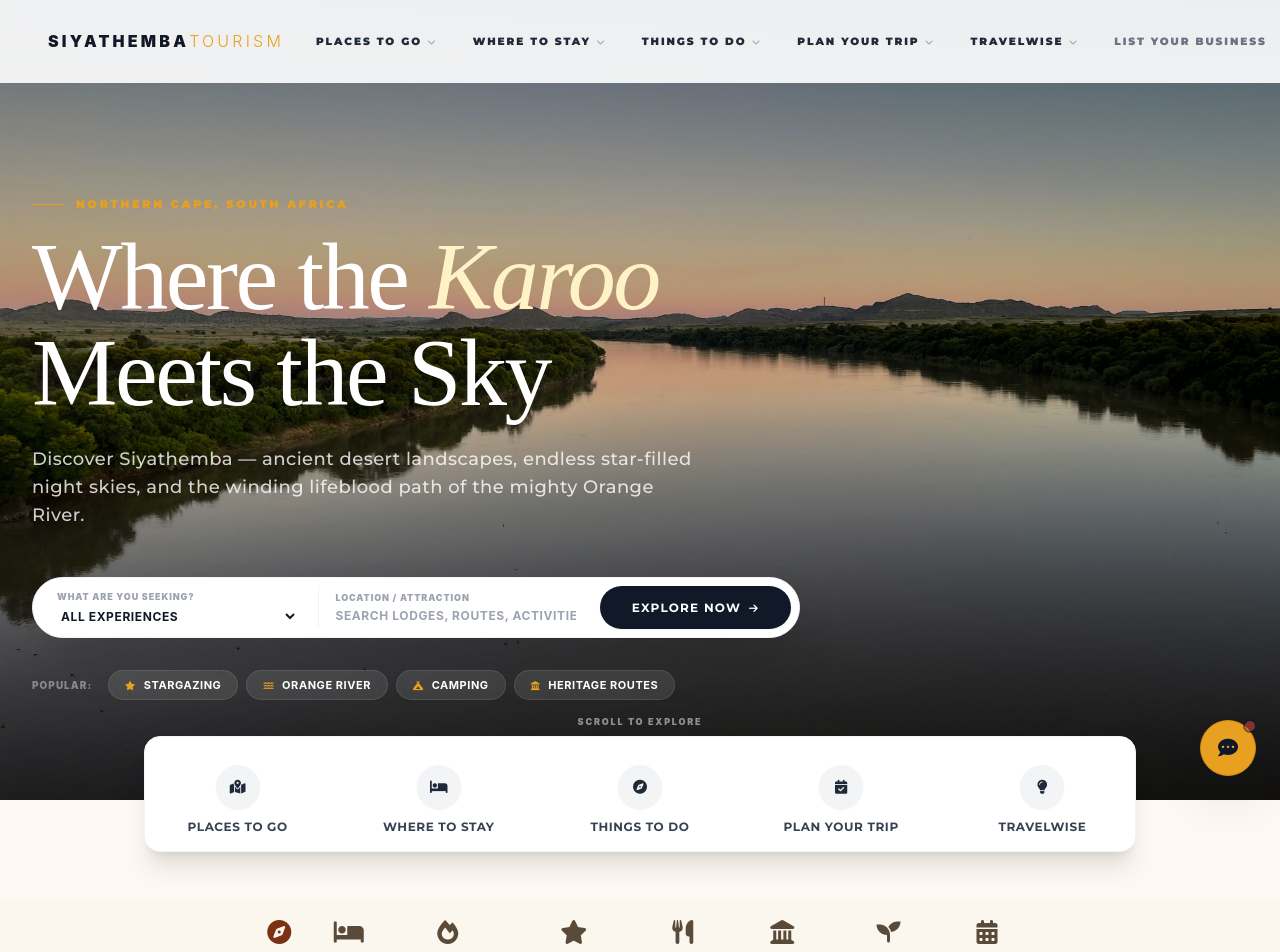
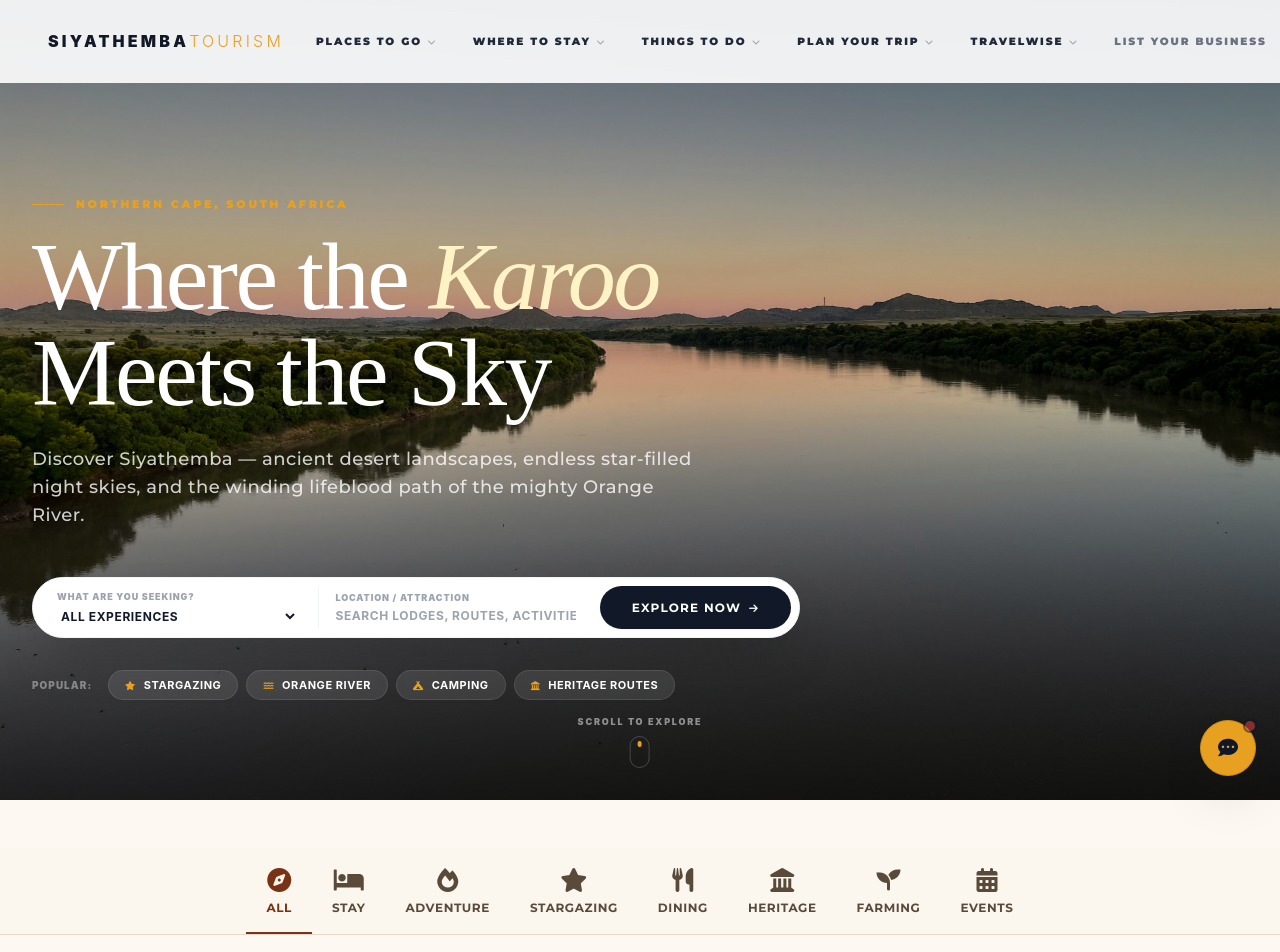
Before and after one commit to MondeNel/prieska-tourism, a React (Vite) app in the folder prieska-tourism/: page / in a window 1280 px wide. Shown: the top 952 px of the page. Built offline with nearby package versions, Linux system fonts and the light colour scheme; the HTML template or start-up script is replaced by a standard one.

Commit message:
refactor(app): remove redundant ExploreCategories anchor panel overlay to unlock clean hero flow

```diff
--- a/prieska-tourism/src/App.jsx
+++ b/prieska-tourism/src/App.jsx
@@ -1,7 +1,6 @@
 import { useEffect } from 'react';
 import Navbar from './components/Navbar';
 import Hero from './components/Hero';
-import ExploreCategories from './components/ExploreCategories';
 import CategoryStrip from './components/CategoryStrip';
 import Stats from './components/Stats';
 import TopAttractions from './components/TopAttractions';
@@ -22,51 +21,44 @@ function App() {
   }, []);
 
   return (
-    // Clean, modern, bright canvas structure. Ensure 'bg-karoo-cream' is a
-    // very soft, minimal off-white (e.g., #FAFAf9 or #FBFBFA) to keep that airy feel.
     <div className="bg-karoo-cream min-h-screen font-sans antialiased selection:bg-[#E8A020]/30">
 
-      {/* 1. Header & Brand Navigation Layer */}
+      {/* 1. Header & Brand Navigation Layer with Imaged Mega Dropdowns */}
       <Navbar />
 
-      {/* 2. Visual Hook (Editorial Image / Headline Showcase) */}
+      {/* 2. Visual Hook (Editorial Image / Headline Showcase - Fully Unobstructed) */}
       <Hero />
 
-      {/* 3. The Interactive Anchor Panel (Shifted below Hero for the signature overlay look) */}
-      <div className="relative z-30 -mt-16 max-w-5xl mx-auto px-4">
-        <ExploreCategories />
-      </div>
-
-      {/* 4. Orientation & Core Overview Anchors */}
+      {/* 3. Orientation & Core Overview Anchors */}
       <main className="pt-12 space-y-24 md:space-y-32">
         <CategoryStrip />
 
         {/* Destination Authority Metrics */}
         <Stats />
 
-        {/* 2. Signature Highlights (Cape Town styled regional filtration grid) */}
+        {/* Signature Highlights (Cape Town styled regional filtration grid) */}
         <TopAttractions />
 
-        {/* 5. Prime Focus Discovery Cards (What to see & maps) */}
+        {/* Prime Focus Discovery Cards (What to see & maps) */}
         <Experiences />
         <MapSection />
 
-        {/* 6. Live / Dynamic Integration Layer */}
+        {/* Live / Dynamic Integration Layer */}
         <EventsAndAI />
 
-        {/* 7. Conversion Blocks (Where to sleep & full tourism listing directory) */}
+        {/* Conversion Blocks (Where to sleep & full tourism listing directory) */}
         <Accommodation />
         <BusinessDirectory />
 
-        {/* 8. Visual Inspiration & Validation */}
+        {/* Visual Inspiration & Validation */}
         <Gallery />
         <Testimonials />
 
-        {/* 9. Contextual Assistance */}
+        {/* Contextual Assistance */}
         <FAQ />
       </main>
 
-      {/* 10. Clean-cut High Contrast Directory Footer */}
+      {/* 4. Clean-cut High Contrast Directory Footer */}
       <Footer />
 
     </div>
```
